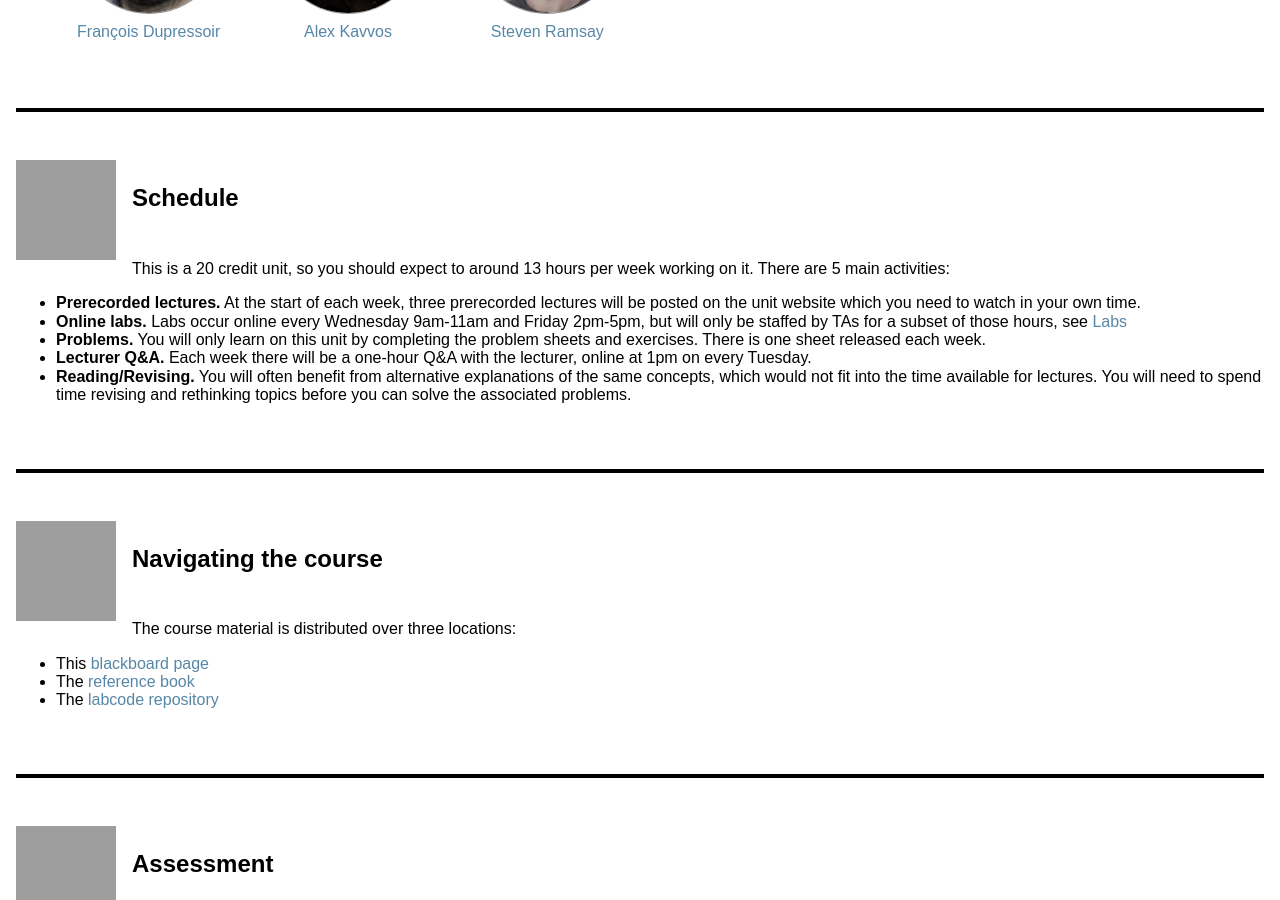
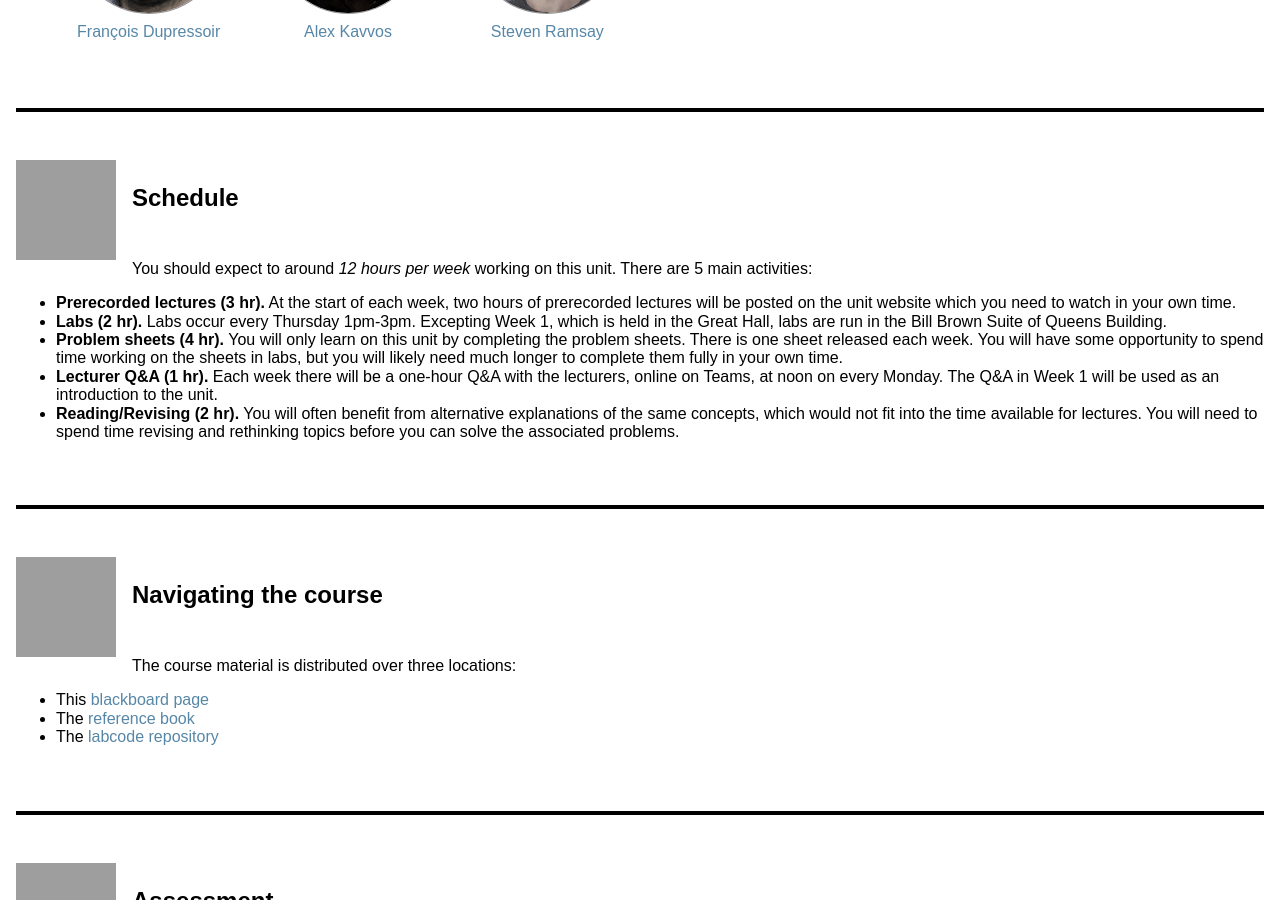
Before and after one commit to uob-coms20007/webpages, a Jekyll site: the page built from welcome.md, in a window 1280 px wide and 900 px high, scrolled down 543 px. Built offline with Jekyll 4.4.1, drawn with Linux system fonts in a browser that asks for light colours; nearby versions of some CDN libraries; grey boxes are pictures that could not be loaded.

Commit message:
update welcome.md

```diff
--- a/welcome.md
+++ b/welcome.md
@@ -29,12 +29,12 @@ The unit is run by François Dupressoir, Alex Kavvos and Steven Ramsay.
 ![schedule](/bbcswebdav/xid-15830569_4){: .icon }
 ## Schedule
 
-This is a 20 credit unit, so you should expect to around 13 hours per week working on it.  There are 5 main activities:
-* __Prerecorded lectures.__ At the start of each week, three prerecorded lectures will be posted on the unit website which you need to watch in your own time.
-* __Online labs.__  Labs occur online every Wednesday 9am-11am and Friday 2pm-5pm, but will only be staffed by TAs for a subset of those hours, see [Labs](/labs.html)
-* __Problems.__ You will only learn on this unit by completing the problem sheets and exercises.  There is one sheet released each week.
-* __Lecturer Q&A.__ Each week there will be a one-hour Q&A with the lecturer, online at 1pm on every Tuesday.
-* __Reading/Revising.__  You will often benefit from alternative explanations of the same concepts, which would not fit into the time available for lectures.  You will need to spend time revising and rethinking topics before you can solve the associated problems.
+You should expect to around *12 hours per week* working on this unit.  There are 5 main activities:
+* __Prerecorded lectures (3 hr).__ At the start of each week, two hours of prerecorded lectures will be posted on the unit website which you need to watch in your own time.
+* __Labs (2 hr).__  Labs occur every Thursday 1pm-3pm.  Excepting Week 1, which is held in the Great Hall, labs are run in the Bill Brown Suite of Queens Building.
+* __Problem sheets (4 hr).__ You will only learn on this unit by completing the problem sheets.  There is one sheet released each week.  You will have some opportunity to spend time working on the sheets in labs, but you will likely need much longer to complete them fully in your own time.
+* __Lecturer Q&A (1 hr).__ Each week there will be a one-hour Q&A with the lecturers, online on Teams, at noon on every Monday.  The Q&A in Week 1 will be used as an introduction to the unit.
+* __Reading/Revising (2 hr).__  You will often benefit from alternative explanations of the same concepts, which would not fit into the time available for lectures.  You will need to spend time revising and rethinking topics before you can solve the associated problems.
 
 * * *
 
```
